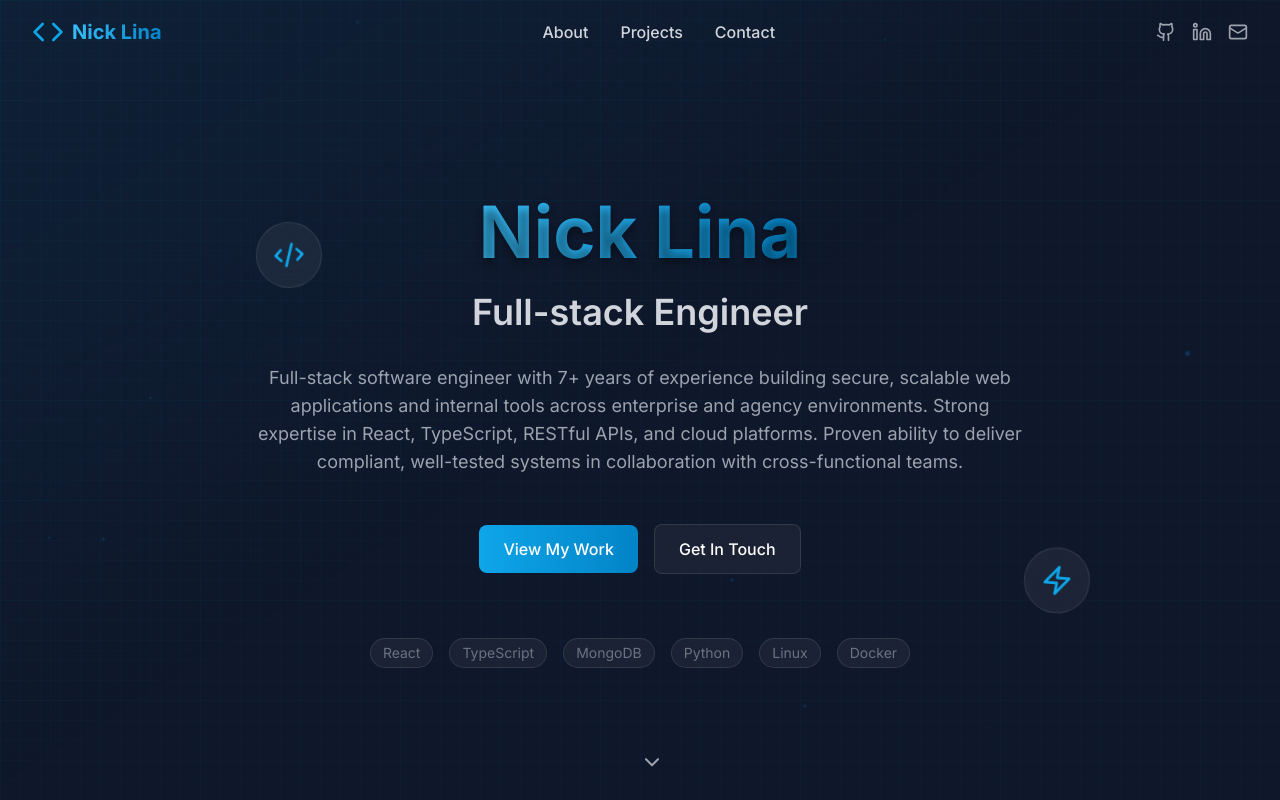
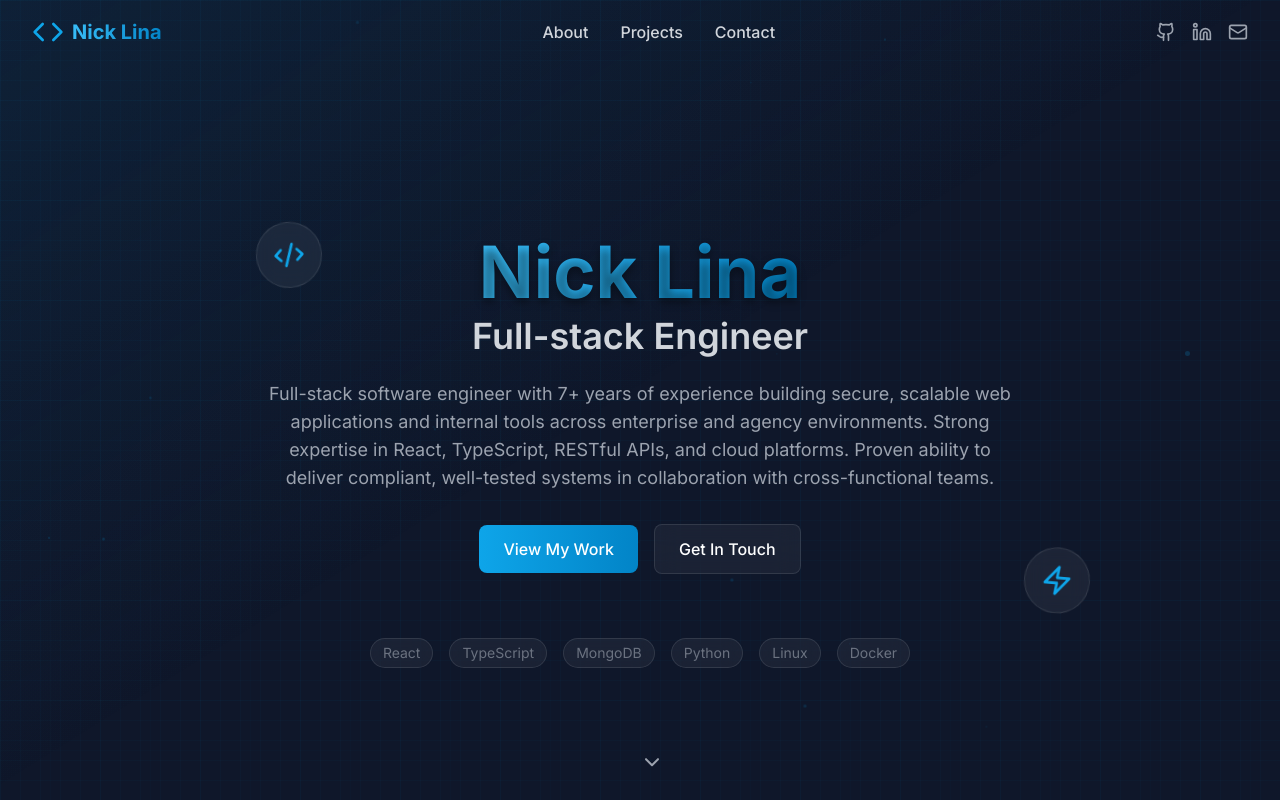
Before and after one commit to NicholasLina/portfolio-2026, a React (Vite) app: page / in a window 1280 px wide. Shown: the top 800 px of the page. Built offline with nearby package versions, Linux system fonts and the light colour scheme; the HTML template or start-up script is replaced by a standard one.

Commit message:
fix hero text spacing

```diff
--- a/src/components/Hero.tsx
+++ b/src/components/Hero.tsx
@@ -71,9 +71,9 @@ const Hero: React.FC = () => {
                 className="max-w-7xl mx-auto px-4 sm:px-6 lg:px-8 text-center relative z-10"
             >
                 {/* Main Heading */}
-                <motion.div variants={itemVariants} className="mb-8">
+                <motion.div variants={itemVariants} className="mb-6 mt-10">
                     <motion.h1
-                        className="text-5xl md:text-7xl font-bold mb-6"
+                        className="text-5xl md:text-7xl font-bold mb-2"
                         initial={{ scale: 0.5 }}
                         animate={{ scale: 1 }}
                         transition={{ duration: 0.8, ease: 'easeOut' }}
@@ -93,7 +93,7 @@ const Hero: React.FC = () => {
                 {/* Subtitle */}
                 <motion.p
                     variants={itemVariants}
-                    className="text-md md:text-lg text-gray-400 max-w-3xl mx-auto mb-12 leading-relaxed"
+                    className="text-md md:text-lg text-gray-400 max-w-3xl mx-auto mb-8 leading-relaxed px-2"
                 >
                     Full-stack software engineer with 7+ years of experience building secure, scalable web applications and internal tools across enterprise and agency environments. Strong expertise in React, TypeScript, RESTful APIs, and cloud platforms. Proven ability to deliver compliant, well-tested systems in collaboration with cross-functional teams.
                 </motion.p>
@@ -124,7 +124,7 @@ const Hero: React.FC = () => {
                 {/* Tech Stack Preview */}
                 <motion.div
                     variants={itemVariants}
-                    className="flex flex-wrap justify-center gap-4 text-sm text-gray-500"
+                    className="md:flex flex-wrap justify-center gap-4 text-sm text-gray-500 hidden"
                 >
                     {['React', 'TypeScript', 'MongoDB', 'Python', 'Linux', 'Docker'].map((tech) => (
                         <motion.span
```
